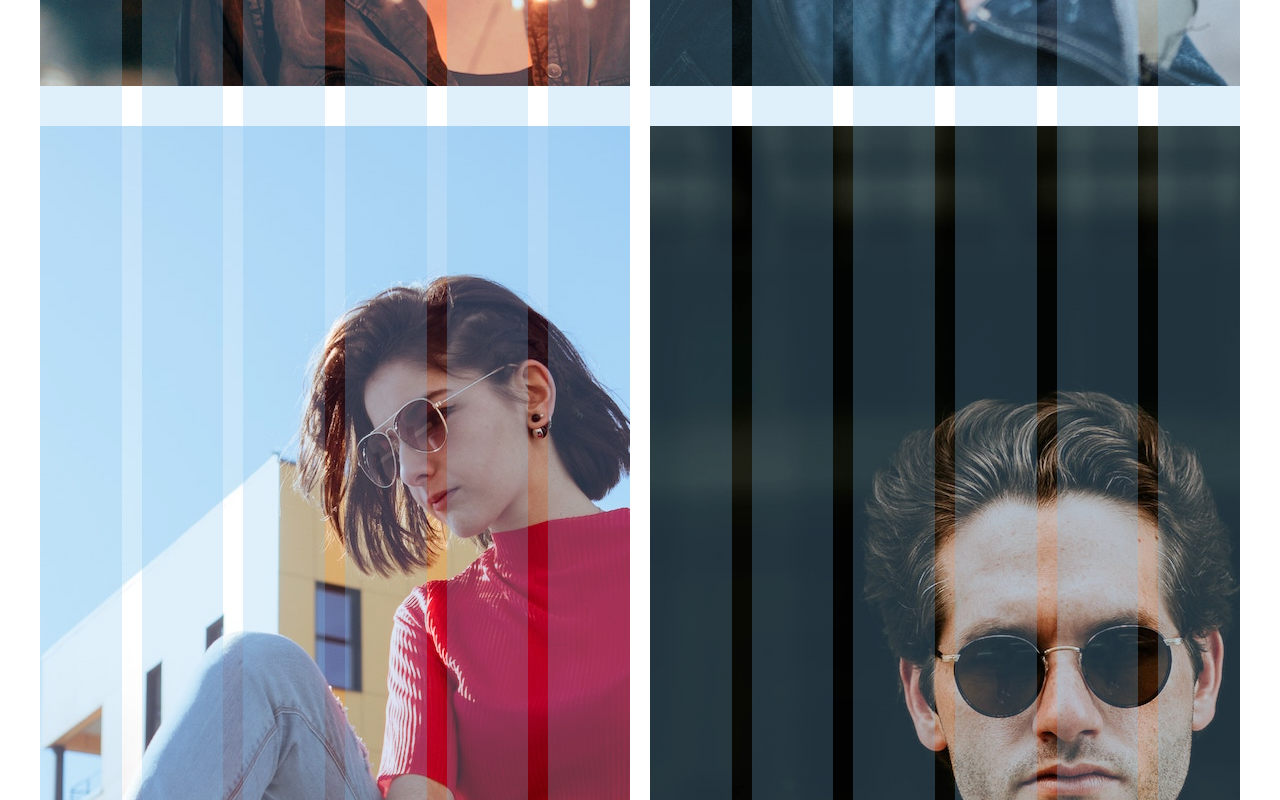
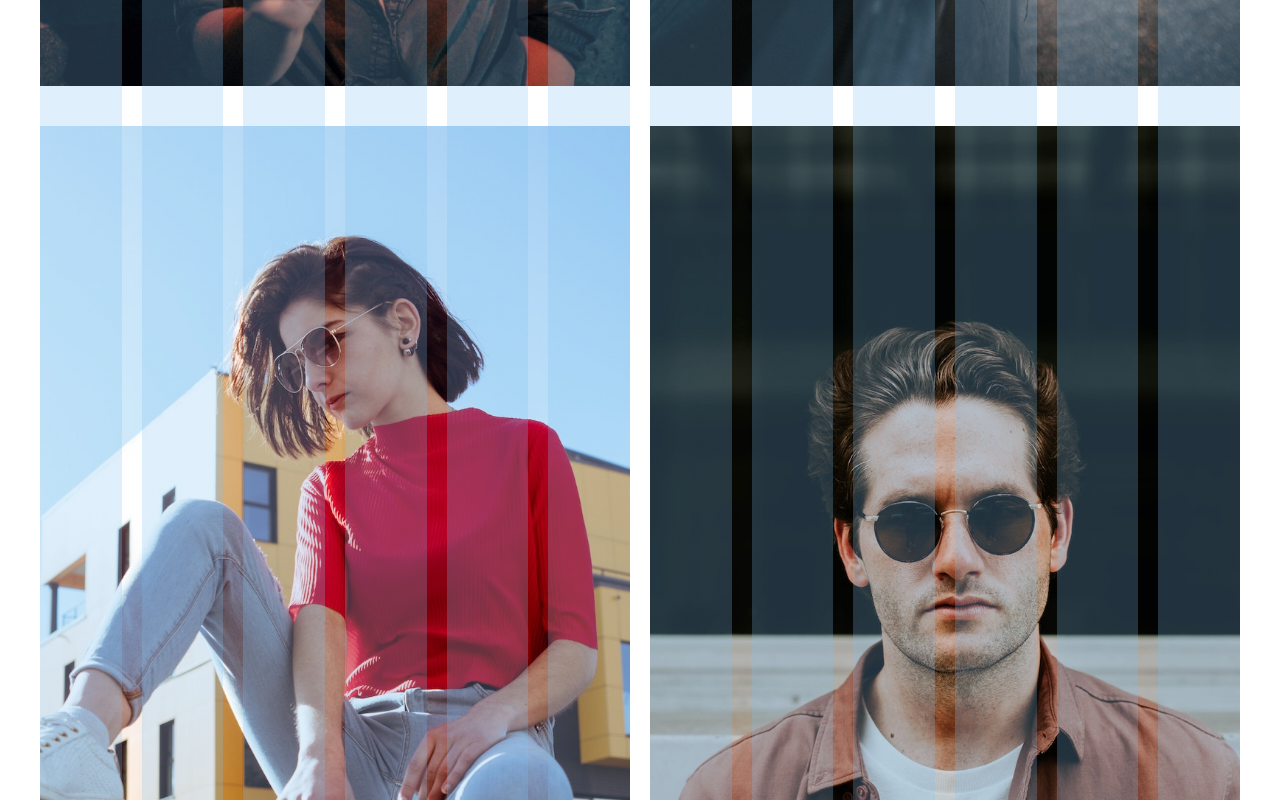
Before and after one commit to asg77/GroupVerk-1, a website: page pages/staff.html in a window 1280 px wide. Shown: the part 1000-1800 px from the top of the page. Drawn offline with nearby package versions, Linux system fonts and the light colour scheme; files that its build step writes are made by us from their sources.

Commit message:
Added width on img - html

```diff
--- a/pages/staff.html
+++ b/pages/staff.html
@@ -47,7 +47,7 @@
               <div class="employee__card">
                 <div class="employee__front">
                   <div class="employee__image">
-                    <img src="../img/karolina.jpg" alt="employee1">
+                    <img src="../img/karolina.jpg" alt="employee1" width="100%">
                   </div>
                 </div>
 
@@ -68,7 +68,7 @@
                 <div class="employee__card">
                   <div class="employee__front">
                     <div class="employee__image">
-                      <img src="../img/tomas.jpg" alt="employee2">
+                      <img src="../img/tomas.jpg" alt="employee2" width="100%">
                     </div>
                   </div>
 
@@ -91,7 +91,7 @@
                 <div class="employee__card">
                   <div class="employee__front">
                     <div class="employee__image">
-                      <img src="../img/anna.jpg" alt="employee3">
+                      <img src="../img/anna.jpg" alt="employee3" width="100%">
                     </div>
                   </div>
 
@@ -112,7 +112,7 @@
                   <div class="employee__card">
                     <div class="employee__front">
                       <div class="employee__image">
-                        <img src="../img/jon.jpg" alt="employee4">
+                        <img src="../img/jon.jpg" alt="employee4" width="100%">
                       </div>
                     </div>
 
--- a/scss/employees.scss
+++ b/scss/employees.scss
@@ -4,6 +4,8 @@
   max-width: $max-width;
   // position: relative;
   margin: 0 auto;
+  width: 100%;
+
 
   @media (max-width: $max-width -1) {
     padding-left: $gutter;
```
